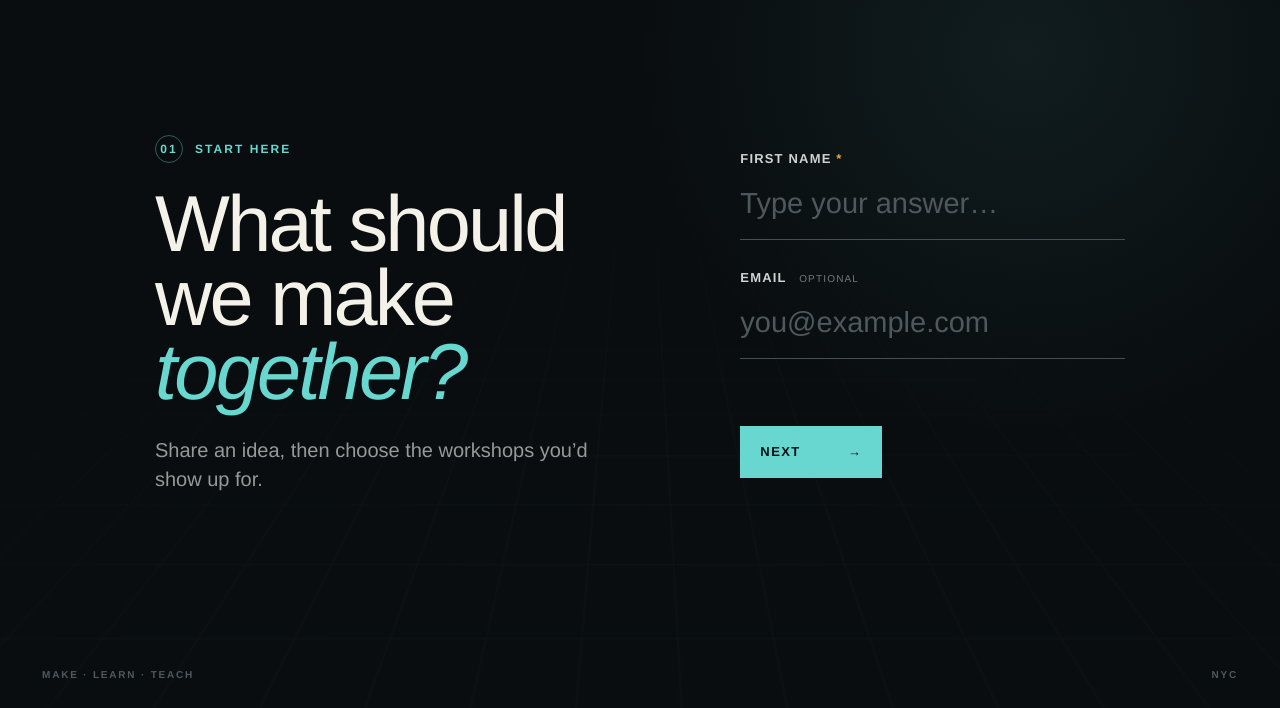
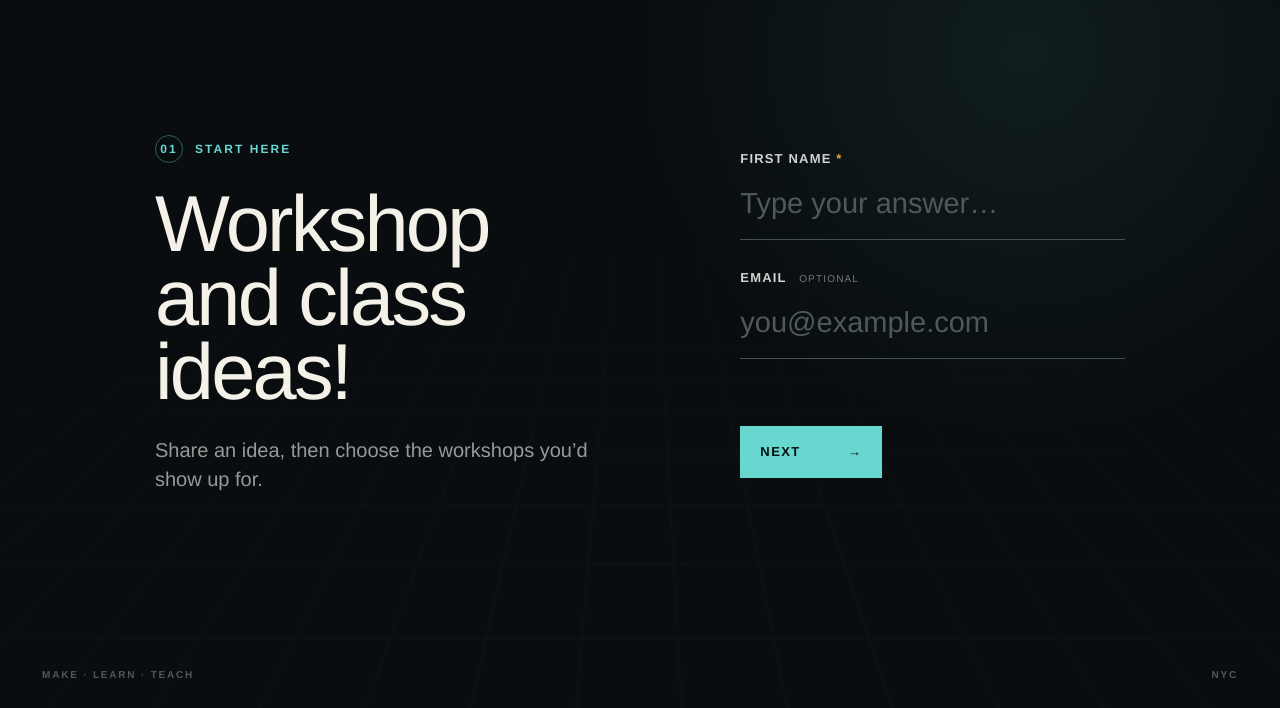
Before and after one commit to fatcatfablab/website, an Astro site: page /maker-workshops in a window 1280 px wide. Shown: the part 92-800 px from the top of the page. Built offline with nearby package versions, Linux system fonts and the light colour scheme; Astro itself is replaced by a stand-in of ours; a web font is replaced by a local one.

Commit message:
update maker workshops intro headline

```diff
--- a/src/pages/maker-workshops.astro
+++ b/src/pages/maker-workshops.astro
@@ -34,7 +34,7 @@ const description = "Suggest maker workshops and RSVP to the classes you would a
         <section class="step is-active" data-step="1" aria-labelledby="intro-title">
           <div class="step-copy">
             <p class="eyebrow"><span>01</span> Start here</p>
-            <h1 id="intro-title">What should we make <em>together?</em></h1>
+            <h1 id="intro-title">Workshop and class ideas!</h1>
             <p class="lede">Share an idea, then choose the workshops you’d show up for.</p>
           </div>
           <form id="identity-form" class="typeform-fields" novalidate>
```
Also changed, not shown: tests/maker-workshops.test.ts (+2 -0 lines).
